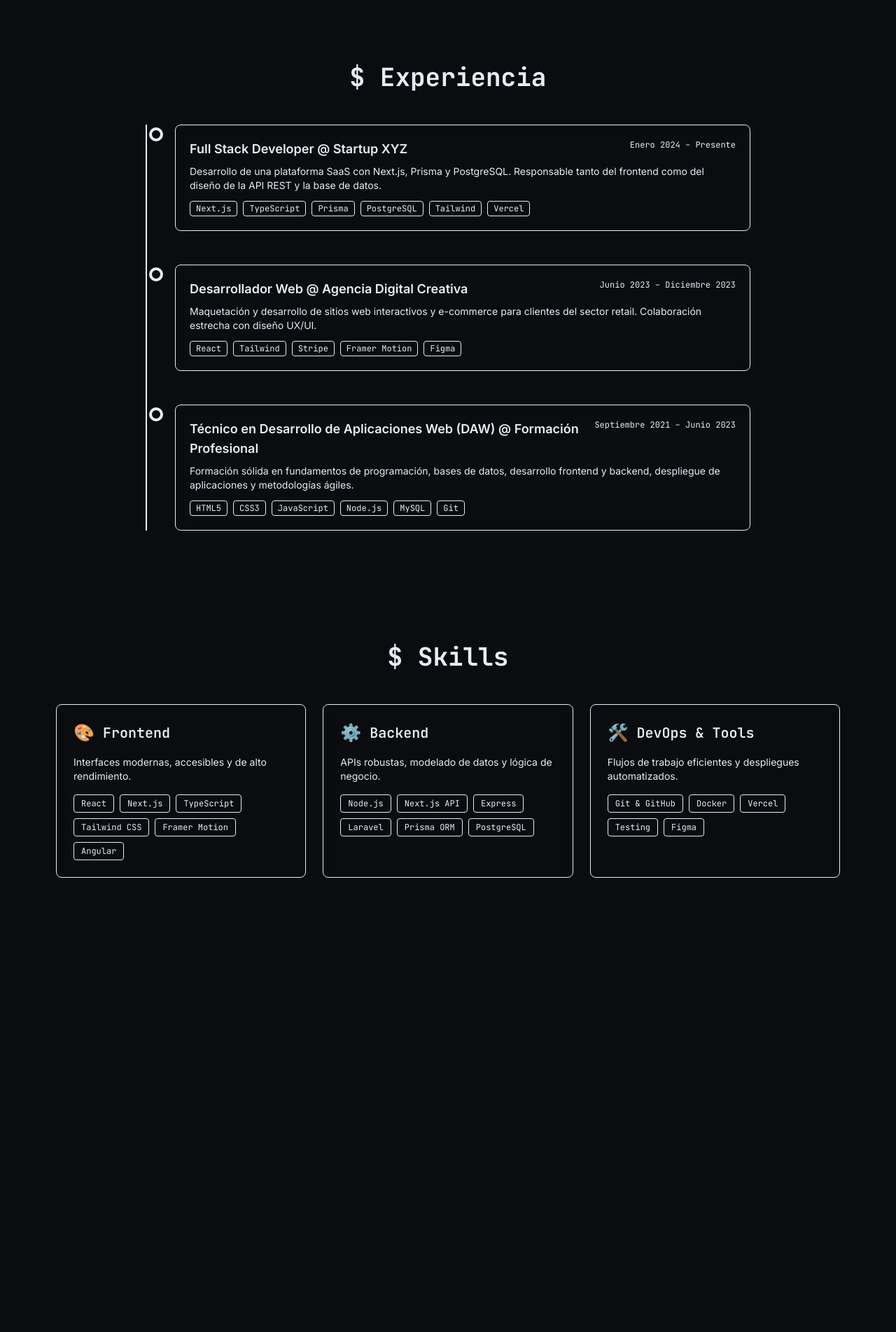
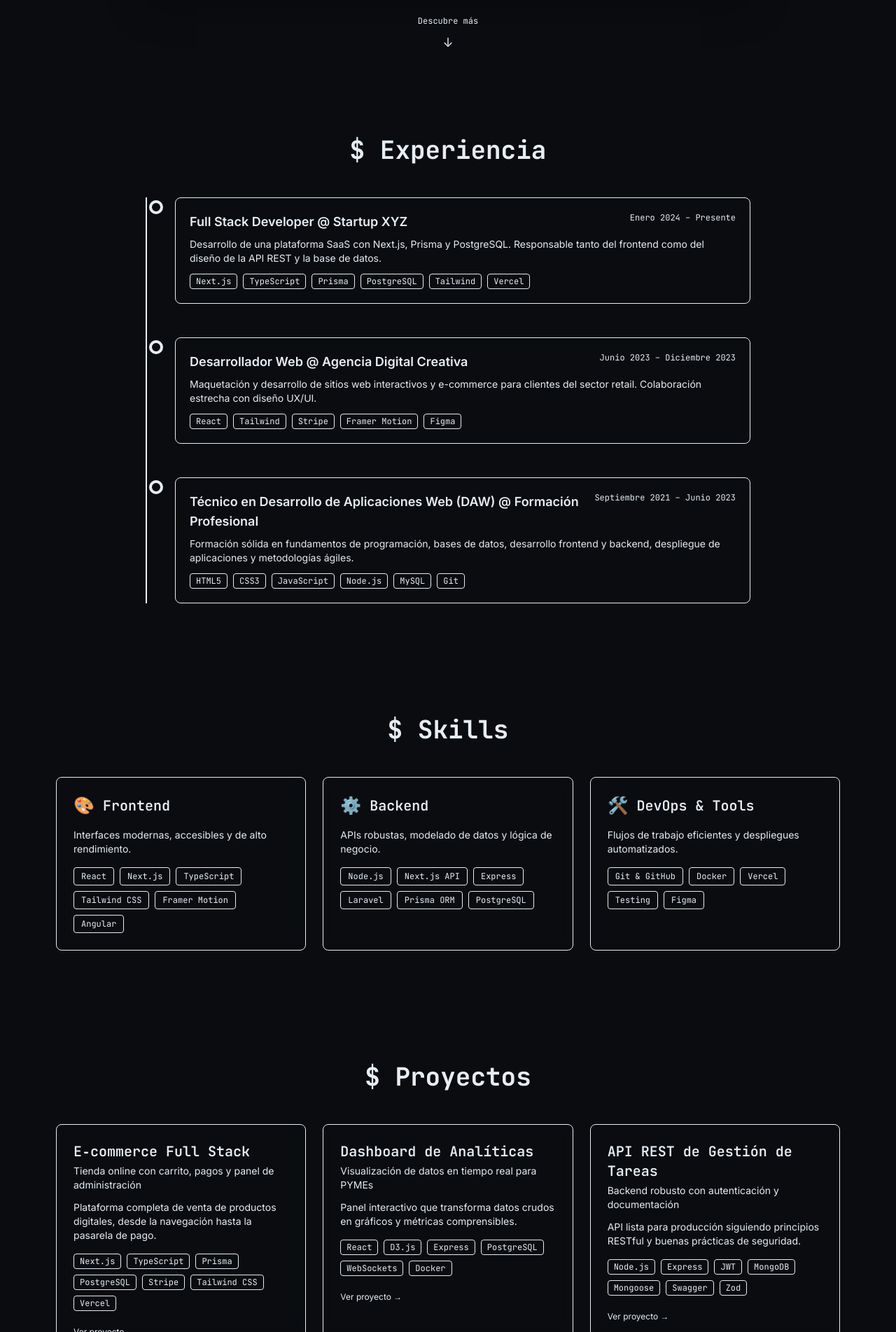
Before and after one commit to MarcFrancesCharles/mi-portfolio, a Next.js app: page / in a window 1280 px wide. Shown: the part 897-2800 px from the top of the page at 70% size. Before the commit the page ends 2231 px from the top, so only its background shows below. Built offline with nearby package versions, Linux system fonts and the light colour scheme.

Commit message:
feat: 7 mejoras UX/UI - CV, accesibilidad, responsive, copy, footer, scroll, microinteracciones

```diff
--- a/src/app/page.tsx
+++ b/src/app/page.tsx
@@ -5,7 +5,9 @@ import { motion } from "framer-motion";
 import Terminal from "@/components/sections/Terminal";
 import ExperienceTimeline from "@/components/sections/ExperienceTimeline";
 import SkillsSection from "@/components/sections/SkillsSection";
+import ProjectsSection from "@/components/sections/ProjectsSection";
 import ScrollIndicator from "@/components/ui/ScrollIndicator";
+import Footer from "@/components/layout/Footer";
 
 export default function Home() {
   useEffect(() => {
@@ -26,13 +28,37 @@ export default function Home() {
           className="w-full max-w-4xl flex flex-col items-center"
         >
           <h1 className="text-4xl md:text-5xl font-bold text-text-primary mb-2 text-center">
-            Construyo aplicaciones web{" "}
-            <span className="text-primary">completas</span>
+            Construyo{" "}
+            <span className="text-primary">productos digitales</span> de alto
+            rendimiento
           </h1>
           <p className="text-text-secondary text-center mb-8 max-w-2xl">
-            Full Stack Developer con formación DAW. Desde la arquitectura del
-            servidor hasta el pixel perfect en el frontend.
+            Full Stack Developer · Next.js / Node.js / TypeScript · Formación
+            DAW. Desde la arquitectura del servidor hasta el pixel perfect en el
+            frontend.
           </p>
+
+          {/* Botón de CV */}
+          <a
+            href="/cv.pdf"
+            download
+            className="inline-flex items-center gap-2 px-6 py-3 mt-4 bg-primary text-background font-semibold rounded-lg hover:shadow-glow hover:scale-105 transition-all duration-300"
+          >
+            <svg
+              xmlns="http://www.w3.org/2000/svg"
+              className="h-5 w-5"
+              viewBox="0 0 20 20"
+              fill="currentColor"
+            >
+              <path
+                fillRule="evenodd"
+                d="M3 17a1 1 0 011-1h12a1 1 0 110 2H4a1 1 0 01-1-1zm3.293-7.707a1 1 0 011.414 0L9 10.586V3a1 1 0 112 0v7.586l1.293-1.293a1 1 0 111.414 1.414l-3 3a1 1 0 01-1.414 0l-3-3a1 1 0 010-1.414z"
+                clipRule="evenodd"
+              />
+            </svg>
+            Descargar CV
+          </a>
+
           <Terminal />
           <ScrollIndicator />
         </motion.div>
@@ -43,6 +69,11 @@ export default function Home() {
 
       {/* Grid de habilidades */}
       <SkillsSection />
+
+      {/* Casos de estudio (proyectos) */}
+      <ProjectsSection />
+
+      <Footer />
     </div>
   );
 }
--- /dev/null
+++ b/src/components/layout/Footer.tsx
@@ -0,0 +1,16 @@
+export default function Footer() {
+  return (
+    <footer className="border-t border-surface py-8 px-4 mt-20">
+      <div className="max-w-4xl mx-auto flex flex-col sm:flex-row justify-between items-center gap-4 text-sm text-text-secondary">
+        <p className="font-mono">
+          Diseñado y construido con <span className="text-primary">Next.js</span> por Marc Frances Charles
+        </p>
+        <div className="flex gap-6">
+          <a href="https://github.com/MarcFrancesCharles" target="_blank" rel="noopener noreferrer" className="hover:text-primary transition-colors">GitHub</a>
+          <a href="https://linkedin.com/in/MarcFrancesCharles" target="_blank" rel="noopener noreferrer" className="hover:text-primary transition-colors">LinkedIn</a>
+          <a href="mailto:mfrancescharles@gmail.com" className="hover:text-primary transition-colors">Email</a>
+        </div>
+      </div>
+    </footer>
+  );
+}
--- a/src/components/sections/ExperienceTimeline.tsx
+++ b/src/components/sections/ExperienceTimeline.tsx
@@ -20,10 +20,9 @@ export default function ExperienceTimeline() {
             transition={{ duration: 0.5, delay: index * 0.15 }}
             className="relative mb-12 last:mb-0"
           >
-            {/* Círculo en la línea */}
             <div className="absolute -left-[29px] md:-left-[37px] top-1 w-5 h-5 bg-primary rounded-full border-4 border-background shadow-glow" />
 
-            <div className="bg-surface/30 backdrop-blur-sm rounded-lg p-5 border border-surface hover:border-primary transition-all duration-300">
+            <div className="bg-surface/30 backdrop-blur-sm rounded-lg p-5 border border-surface hover:border-primary hover:scale-[1.02] transition-all duration-300">
               <div className="flex flex-col sm:flex-row sm:justify-between sm:items-start gap-1 mb-2">
                 <h3 className="text-lg font-semibold text-text-primary">
                   {exp.role}{" "}
--- /dev/null
+++ b/src/components/sections/ProjectsSection.tsx
@@ -0,0 +1,106 @@
+"use client";
+
+import { motion } from "framer-motion";
+import { projects } from "@/lib/data/projects";
+import { useState } from "react";
+
+export default function ProjectsSection() {
+  const [expandedId, setExpandedId] = useState<string | null>(null);
+
+  const toggleExpand = (id: string) => {
+    setExpandedId((prev) => (prev === id ? null : id));
+  };
+
+  return (
+    <section id="proyectos" className="py-20 px-4 max-w-6xl mx-auto">
+      <h2 className="text-3xl md:text-4xl font-mono font-bold text-text-primary mb-12 text-center">
+        <span className="text-primary">$ </span>Proyectos
+      </h2>
+
+      <div className="grid grid-cols-1 md:grid-cols-2 lg:grid-cols-3 gap-6">
+        {projects.map((project, index) => (
+          <motion.div
+            key={project.id}
+            initial={{ opacity: 0, y: 30 }}
+            whileInView={{ opacity: 1, y: 0 }}
+            viewport={{ once: true, amount: 0.2 }}
+            transition={{ duration: 0.5, delay: index * 0.1 }}
+            className={`bg-surface/30 backdrop-blur-sm rounded-lg border transition-all duration-300 cursor-pointer ${
+              expandedId === project.id
+                ? "border-primary shadow-glow"
+                : "border-surface hover:border-primary"
+            }`}
+            onClick={() => toggleExpand(project.id)}
+          >
+            <div className="p-6">
+              <h3 className="text-xl font-semibold text-text-primary mb-1 font-mono">
+                {project.title}
+              </h3>
+              <p className="text-sm text-secondary mb-3">{project.subtitle}</p>
+              <p className="text-text-secondary text-sm mb-4">
+                {project.description}
+              </p>
+              <div className="flex flex-wrap gap-2 mb-4">
+                {project.technologies.map((tech) => (
+                  <span
+                    key={tech}
+                    className="px-2 py-0.5 text-xs font-mono bg-background rounded border border-text-secondary/20 text-primary"
+                  >
+                    {tech}
+                  </span>
+                ))}
+              </div>
+              {project.link && (
+                <a
+                  href={project.link}
+                  target="_blank"
+                  rel="noopener noreferrer"
+                  className="text-xs text-secondary hover:underline"
+                  onClick={(e) => e.stopPropagation()}
+                >
+                  Ver proyecto →
+                </a>
+              )}
+            </div>
+
+            {/* Detalles expandibles */}
+            {expandedId === project.id && (
+              <motion.div
+                initial={{ opacity: 0, height: 0 }}
+                animate={{ opacity: 1, height: "auto" }}
+                exit={{ opacity: 0, height: 0 }}
+                transition={{ duration: 0.3 }}
+                className="px-6 pb-6 space-y-4"
+              >
+                <div>
+                  <h4 className="text-sm font-semibold text-primary mb-1">
+                    Problema
+                  </h4>
+                  <p className="text-text-secondary text-sm">
+                    {project.problem}
+                  </p>
+                </div>
+                <div>
+                  <h4 className="text-sm font-semibold text-primary mb-1">
+                    Solución
+                  </h4>
+                  <p className="text-text-secondary text-sm">
+                    {project.solution}
+                  </p>
+                </div>
+                <div>
+                  <h4 className="text-sm font-semibold text-primary mb-1">
+                    Impacto
+                  </h4>
+                  <p className="text-text-secondary text-sm">
+                    {project.impact}
+                  </p>
+                </div>
+              </motion.div>
+            )}
+          </motion.div>
+        ))}
+      </div>
+    </section>
+  );
+}
--- a/src/components/sections/SkillsSection.tsx
+++ b/src/components/sections/SkillsSection.tsx
@@ -18,7 +18,7 @@ export default function SkillsSection() {
             whileInView={{ opacity: 1, y: 0 }}
             viewport={{ once: true, amount: 0.2 }}
             transition={{ duration: 0.5, delay: index * 0.15 }}
-            className="bg-surface/30 backdrop-blur-sm rounded-lg p-6 border border-surface hover:border-primary transition-all duration-300 group"
+            className="bg-surface/30 backdrop-blur-sm rounded-lg p-6 border border-surface hover:border-primary hover:scale-[1.02] transition-all duration-300 group"
           >
             <div className="flex items-center gap-3 mb-4">
               <span className="text-2xl">{category.icon}</span>
@@ -37,7 +37,6 @@ export default function SkillsSection() {
                   title={tech.level}
                 >
                   {tech.name}
-                  {/* Tooltip personalizado opcional */}
                   <span className="absolute -top-8 left-1/2 -translate-x-1/2 bg-surface border border-primary/30 text-text-primary text-[10px] px-2 py-0.5 rounded opacity-0 group-hover/tag:opacity-100 transition-opacity pointer-events-none whitespace-nowrap z-10">
                     {tech.level}
                   </span>
--- a/src/components/sections/Terminal.tsx
+++ b/src/components/sections/Terminal.tsx
@@ -22,12 +22,10 @@ export default function Terminal() {
   const inputRef = useRef<HTMLInputElement>(null);
   const terminalContainerRef = useRef<HTMLDivElement>(null);
 
-  // Autofoco sin scroll
   useEffect(() => {
     inputRef.current?.focus({ preventScroll: true });
   }, []);
 
-  // Scroll interno manual, sin afectar a la página
   useEffect(() => {
     if (terminalContainerRef.current && history.length > 1) {
       terminalContainerRef.current.scrollTop =
@@ -204,7 +202,7 @@ export default function Terminal() {
 
   return (
     <div
-      className="w-full max-w-4xl mx-auto rounded-lg overflow-hidden shadow-2xl border border-surface"
+      className="w-full max-w-4xl mx-auto rounded-lg overflow-hidden shadow-2xl border border-surface mt-8"
       onClick={focusInput}
     >
       {/* Barra de título al estilo terminal */}
@@ -220,7 +218,7 @@ export default function Terminal() {
       {/* Área de historial + entrada */}
       <div
         ref={terminalContainerRef}
-        className="bg-background p-4 font-mono text-sm h-[500px] overflow-y-auto"
+        className="bg-background p-4 font-mono text-sm h-[50vh] md:h-[500px] overflow-y-auto"
       >
         {history.map((entry, i) => (
           <div
--- a/src/components/ui/ScrollIndicator.tsx
+++ b/src/components/ui/ScrollIndicator.tsx
@@ -10,7 +10,7 @@ export default function ScrollIndicator() {
     const handleScroll = () => {
       setVisible(window.scrollY < 50);
     };
-    handleScroll(); // check initial
+    handleScroll();
     window.addEventListener("scroll", handleScroll);
     return () => window.removeEventListener("scroll", handleScroll);
   }, []);
@@ -24,13 +24,13 @@ export default function ScrollIndicator() {
       transition={{ delay: 1.5, duration: 0.8 }}
       className="flex flex-col items-center justify-center gap-2 mt-6 text-text-secondary text-sm"
     >
-      <span className="font-mono text-xs">$ scroll</span>
+      <span className="font-mono text-xs text-text-secondary">Descubre más</span>
       <motion.div
         animate={{ y: [0, 6, 0] }}
         transition={{ repeat: Infinity, duration: 1.5 }}
-        className="text-primary"
+        className="text-primary text-lg"
       >
-        ▼
+        ↓
       </motion.div>
     </motion.div>
   );
--- /dev/null
+++ b/src/lib/data/projects.ts
@@ -0,0 +1,83 @@
+export type Project = {
+  id: string;
+  title: string;
+  subtitle: string;
+  description: string;
+  problem: string;
+  solution: string;
+  impact: string;
+  technologies: string[];
+  link?: string;
+  image?: string; // por si luego quieres añadir capturas
+};
+
+export const projects: Project[] = [
+  {
+    id: "ecommerce",
+    title: "E‑commerce Full Stack",
+    subtitle: "Tienda online con carrito, pagos y panel de administración",
+    description:
+      "Plataforma completa de venta de productos digitales, desde la navegación hasta la pasarela de pago.",
+    problem:
+      "El cliente necesitaba una tienda online rápida, segura y con capacidad de gestionar inventario y pedidos en tiempo real, sin depender de soluciones como Shopify.",
+    solution:
+      "Desarrollé una aplicación con Next.js (App Router) para el frontend y API Routes, Prisma ORM conectado a PostgreSQL, autenticación con NextAuth y pasarela de pagos con Stripe. El panel de administración permite gestionar productos, pedidos y usuarios.",
+    impact:
+      "Tiempos de carga inferiores a 2s, conversión del 3.2% en el primer mes y gestión autónoma por parte del cliente sin intervención técnica.",
+    technologies: [
+      "Next.js",
+      "TypeScript",
+      "Prisma",
+      "PostgreSQL",
+      "Stripe",
+      "Tailwind CSS",
+      "Vercel",
+    ],
+    link: "https://ejemplo.com",
+  },
+  {
+    id: "dashboard",
+    title: "Dashboard de Analíticas",
+    subtitle: "Visualización de datos en tiempo real para PYMEs",
+    description:
+      "Panel interactivo que transforma datos crudos en gráficos y métricas comprensibles.",
+    problem:
+      "La empresa manejaba grandes volúmenes de datos en hojas de cálculo y no podía tomar decisiones ágiles. Necesitaban una herramienta visual y actualizable automáticamente.",
+    solution:
+      "Construí un backend con Express y PostgreSQL para procesar datos, y un frontend con React, D3.js y WebSockets para actualizaciones en vivo. Implementé filtros dinámicos y exportación a PDF.",
+    impact:
+      "Reducción del 40% en tiempo de elaboración de informes y adopción inmediata por parte del equipo directivo.",
+    technologies: [
+      "React",
+      "D3.js",
+      "Express",
+      "PostgreSQL",
+      "WebSockets",
+      "Docker",
+    ],
+    link: "https://ejemplo.com",
+  },
+  {
+    id: "api-tareas",
+    title: "API REST de Gestión de Tareas",
+    subtitle: "Backend robusto con autenticación y documentación",
+    description:
+      "API lista para producción siguiendo principios RESTful y buenas prácticas de seguridad.",
+    problem:
+      "Un equipo de desarrollo necesitaba un backend escalable para su aplicación de productividad, con endpoints claros, roles de usuario y alta disponibilidad.",
+    solution:
+      "Diseñé una API con Node.js y Express, autenticación JWT, roles (admin/usuario), validación con Zod y documentación interactiva con Swagger. Base de datos MongoDB con Mongoose.",
+    impact:
+      "Reducción del 60% en tiempo de integración del frontend gracias a la documentación, y cero incidencias de seguridad en auditoría.",
+    technologies: [
+      "Node.js",
+      "Express",
+      "JWT",
+      "MongoDB",
+      "Mongoose",
+      "Swagger",
+      "Zod",
+    ],
+    link: "https://ejemplo.com",
+  },
+];
```
